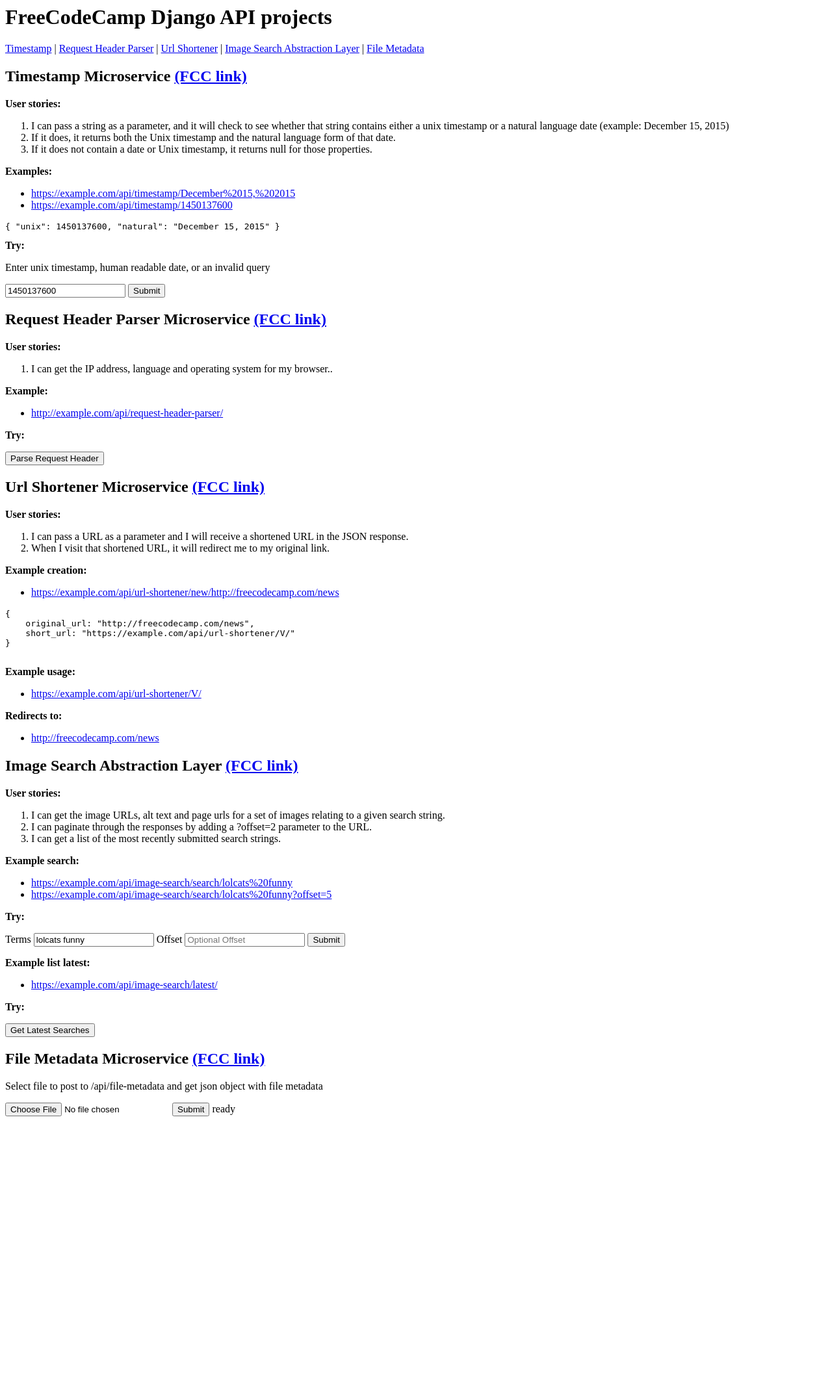
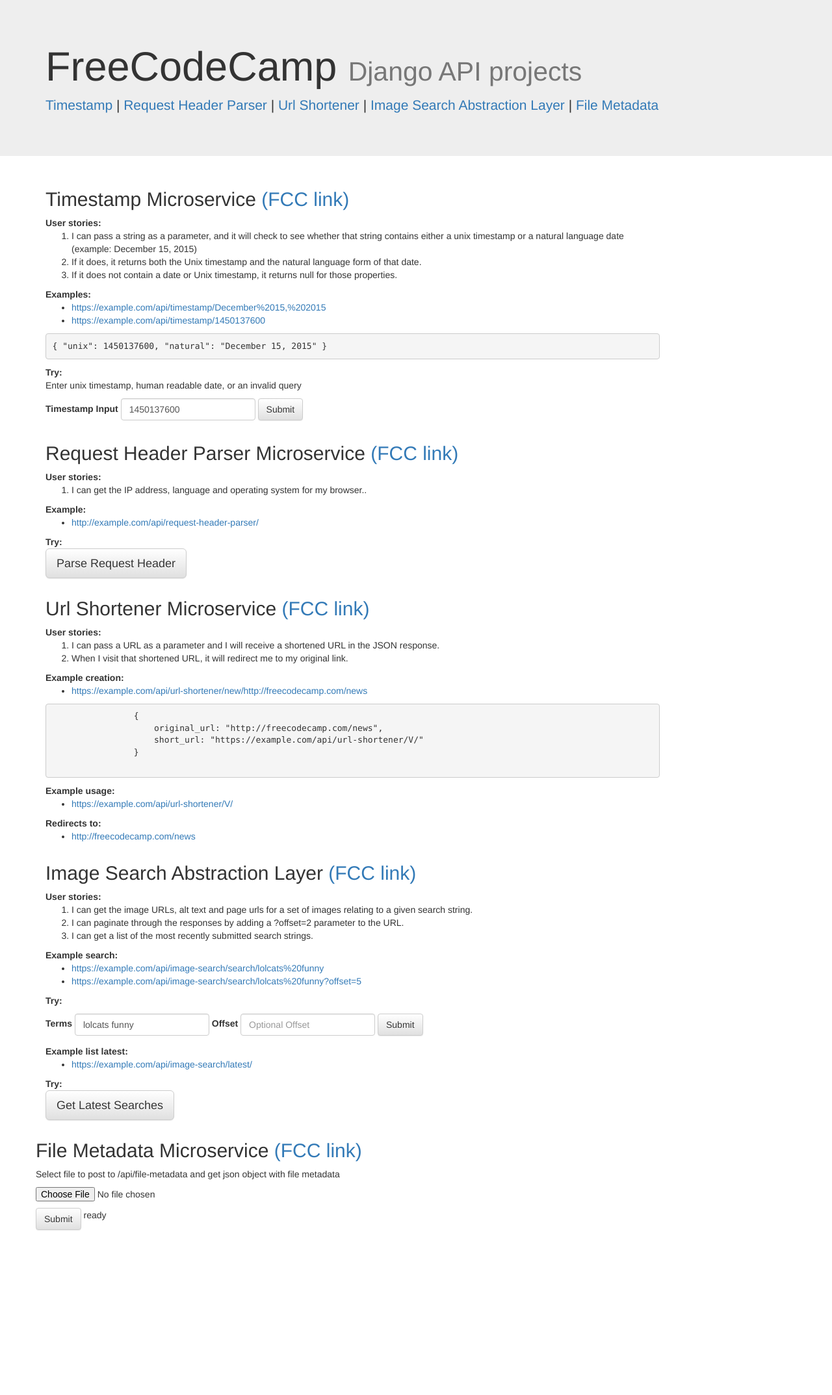
Before and after one commit to dting/fcc-django-api-projects, a Django app: page / in a window 1280 px wide. Shown: the top 2147 px of the page at 65% size. Before the commit the page ends 1718 px from the top, so only its background shows below. Run offline with Django 3.2, Linux system fonts and the light colour scheme; some libraries are stand-ins or nearby versions.

Commit message:
Add bootstrap classes

```diff
--- a/file_metadata/templates/file_metadata.html
+++ b/file_metadata/templates/file_metadata.html
@@ -3,7 +3,7 @@
     <p>Select file to post to /api/file-metadata and get json object with file metadata</p>
     <form id="file-metadata-form" enctype="multipart/form-data">
         <input id="file" type="file" name="file" required>
-        <input type="submit">&nbsp<span id="status">ready</span>
+        <input type="submit" class="btn btn-default"style="margin-top:10px;">&nbsp<span id="status">ready</span>
     </form>
     <div id="file-metadata-output"></div>
 </div>
--- a/home/templates/home/index.html
+++ b/home/templates/home/index.html
@@ -1,21 +1,57 @@
 {% load static from staticfiles %}
-<html>
+<html lang="en">
 <head>
+    <meta http-equiv="Content-Type" content="text/html; charset=UTF-8">
+    <meta charset="utf-8">
+    <meta http-equiv="X-UA-Compatible" content="IE=edge">
+    <meta name="viewport" content="width=device-width, initial-scale=1">
     <title>FreeCodeCamp Django API projects</title>
+    <link rel="stylesheet" href="https://maxcdn.bootstrapcdn.com/bootstrap/3.3.6/css/bootstrap.min.css" integrity="sha384-1q8mTJOASx8j1Au+a5WDVnPi2lkFfwwEAa8hDDdjZlpLegxhjVME1fgjWPGmkzs7" crossorigin="anonymous">
+    <link rel="stylesheet" href="https://maxcdn.bootstrapcdn.com/bootstrap/3.3.6/css/bootstrap-theme.min.css" integrity="sha384-fLW2N01lMqjakBkx3l/M9EahuwpSfeNvV63J5ezn3uZzapT0u7EYsXMjQV+0En5r" crossorigin="anonymous">
     <link rel="stylesheet" type="text/css" href="{% static 'css/app.css' %}">
     <script type="text/javascript" src="//cdnjs.cloudflare.com/ajax/libs/jquery/2.2.0/jquery.min.js"></script>
     <script type="text/javascript" src="//cdnjs.cloudflare.com/ajax/libs/js-cookie/2.1.0/js.cookie.min.js"></script>
 </head>
 <body>
-    <h1>FreeCodeCamp Django API projects</h1>
+    <header class="jumbotron">
+        <div class="container">
+            <div class="row row-header">
+                <div class="col-xs-12 col-sm-12">
+                    <h1>FreeCodeCamp <small>Django API projects</small></h1>
                     <p>
                         <a href="#timestamp">Timestamp</a> | <a href="#request-header-parser">Request Header Parser</a> | <a href="#url-shortener">Url Shortener</a> | <a href="#image-search">Image Search Abstraction Layer</a> | <a href="#file-metadata">File Metadata</a>
                     </p>
+                </div>
+            </div>
+        </div>
+    </header>
+
+    <div class="container">
+        <div class="row row-content">
             {% include "timestamp.html" %}
+        </div>
+        <div class="row row-content">
             {% include "req_header_parser.html" %}
+        </div>
+        <div class="row row-content">
             {% include "url_shortener.html" %}
+        </div>
+        <div class="row row-content">
             {% include "image_search.html" %}
+        </div>
+        <div class="row row-content">
             {% include "file_metadata.html" %}
+        </div>
+    </div>
+
+
+
+
+
+
+    <script type="text/javascript" src="//cdnjs.cloudflare.com/ajax/libs/jquery/2.2.0/jquery.min.js"></script>
+    <script type="text/javascript" src="//cdnjs.cloudflare.com/ajax/libs/js-cookie/2.1.0/js.cookie.min.js"></script>
+    <script src="https://maxcdn.bootstrapcdn.com/bootstrap/3.3.6/js/bootstrap.min.js" integrity="sha384-0mSbJDEHialfmuBBQP6A4Qrprq5OVfW37PRR3j5ELqxss1yVqOtnepnHVP9aJ7xS" crossorigin="anonymous"></script>
     <script type="text/javascript" src="{% static 'js/app.js' %}"></script>
     <script type="text/javascript" src="{% static 'js/timestamp.js' %}"></script>
     <script type="text/javascript" src="{% static 'js/req_header_parser.js' %}"></script>
--- a/image_search/templates/image_search.html
+++ b/image_search/templates/image_search.html
@@ -1,3 +1,4 @@
+<div class="col-xs-12 col-sm-12 col-sm-10">
     <div id="image-search">
         <h2>Image Search Abstraction Layer <a href="http://www.freecodecamp.com/challenges/basejump-image-search-abstraction-layer" target="_blank">(FCC link)</a></h2>
         <div>
@@ -16,13 +17,16 @@
             </ul>
             <b>Try:</b>
             <p>
-            <form id="image-search-form">
+                <form id="image-search-form" class="form-inline">
+                    <div class="form-group">
                         <label for="image-search-terms">Terms</label>
-                <input id="image-search-terms" type="text" value="lolcats funny">
-
+                        <input id="image-search-terms" class="form-control" type="text" value="lolcats funny" required>
+                    </div>
+                    <div class="form-group">
                         <label for="image-search-offset">Offset</label>
-                <input id="image-search-offset" type="number" placeholder="Optional Offset">
-                <input type="submit">
+                        <input id="image-search-offset" class="form-control" type="number" placeholder="Optional Offset">
+                    </div>
+                    <input type="submit" class="btn btn-default">
                 </form>
                 <div id="image-search-output"></div>
             </p>
@@ -33,7 +37,8 @@
                 <li><a href="/api/image-search/latest/">https://{{ site }}/api/image-search/latest/</a></li>
             </ul>
             <b>Try:</b>
-        <p><button id="image-search-latest-button">Get Latest Searches</button></p>
+            <p><button id="image-search-latest-button" class="btn btn-default btn-lg">Get Latest Searches</button></p>
             <div id="image-search-latest-output"></div>
         </div>
     </div>
+</div>
--- a/req_header_parser/templates/req_header_parser.html
+++ b/req_header_parser/templates/req_header_parser.html
@@ -1,3 +1,4 @@
+<div class="col-xs-12 col-sm-12 col-sm-10">
     <div id="request-header-parser">
         <h2>Request Header Parser Microservice <a href="http://www.freecodecamp.com/challenges/basejump-request-header-parser-microservice" target="_blank">(FCC link)</a></h2>
         <div>
@@ -13,8 +14,9 @@
             </ul>
             <b>Try:</b>
             <p>
-            <button id="request-parser-button">Parse Request Header</button>
+                <button id="request-parser-button" class="btn btn-default btn-lg">Parse Request Header</button>
             </p>
             <div id="request-parser-output"></div>
         </div>
     </div>
+</div>
--- a/timestamp/templates/timestamp.html
+++ b/timestamp/templates/timestamp.html
@@ -1,4 +1,5 @@
-<div id="timestamp">
+<div class="col-xs-12 col-sm-12 col-sm-10">
+    <div id="timestamp">
     <h2>Timestamp Microservice <a href="http://www.freecodecamp.com/challenges/basejump-timestamp-microservice" target="_blank">(FCC link)</a></h2>
     <div>
         <b>User stories:</b>
@@ -19,10 +20,14 @@
     <div>
         <b>Try:</b>
         <p>Enter unix timestamp, human readable date, or an invalid query</p>
-        <form id="timestamp-form">
-            <input id="timestamp-input" type="text" value="1450137600" required>
-            <input type="submit">
+        <form id="timestamp-form" class="form-inline">
+            <div class="form-group">
+                <label for="timestamp-input">Timestamp Input</label>
+                <input type="text" id="timestamp-input" class="form-control" value="1450137600" required/>
+            </div>
+            <input type="submit" class="btn btn-default">
         </form>
         <div id="timestamp-output"></div>
     </div>
 </div>
+</div>
--- a/url_shortener/templates/url_shortener.html
+++ b/url_shortener/templates/url_shortener.html
@@ -1,3 +1,4 @@
+<div class="col-xs-12 col-sm-12 col-sm-10">
     <div id="url-shortener">
         <h2>Url Shortener Microservice <a href="http://www.freecodecamp.com/challenges/basejump-url-shortener-microservice" target="_blank">(FCC link)</a></h2>
         <div>
@@ -32,3 +33,4 @@
             </ul>
         </div>
     </div>
+</div>
```
Lines whose indentation alone changed are shown as unchanged.
